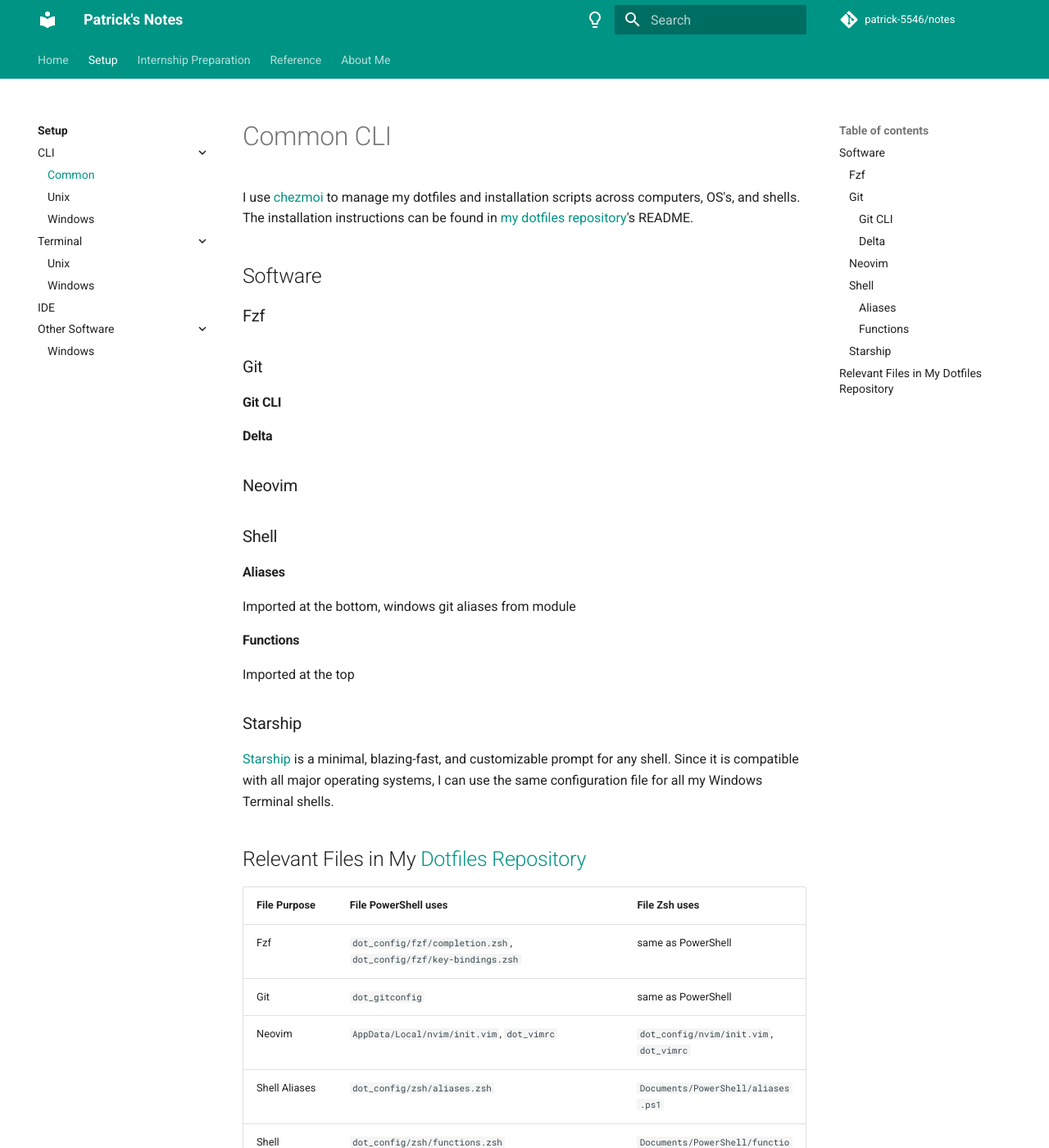
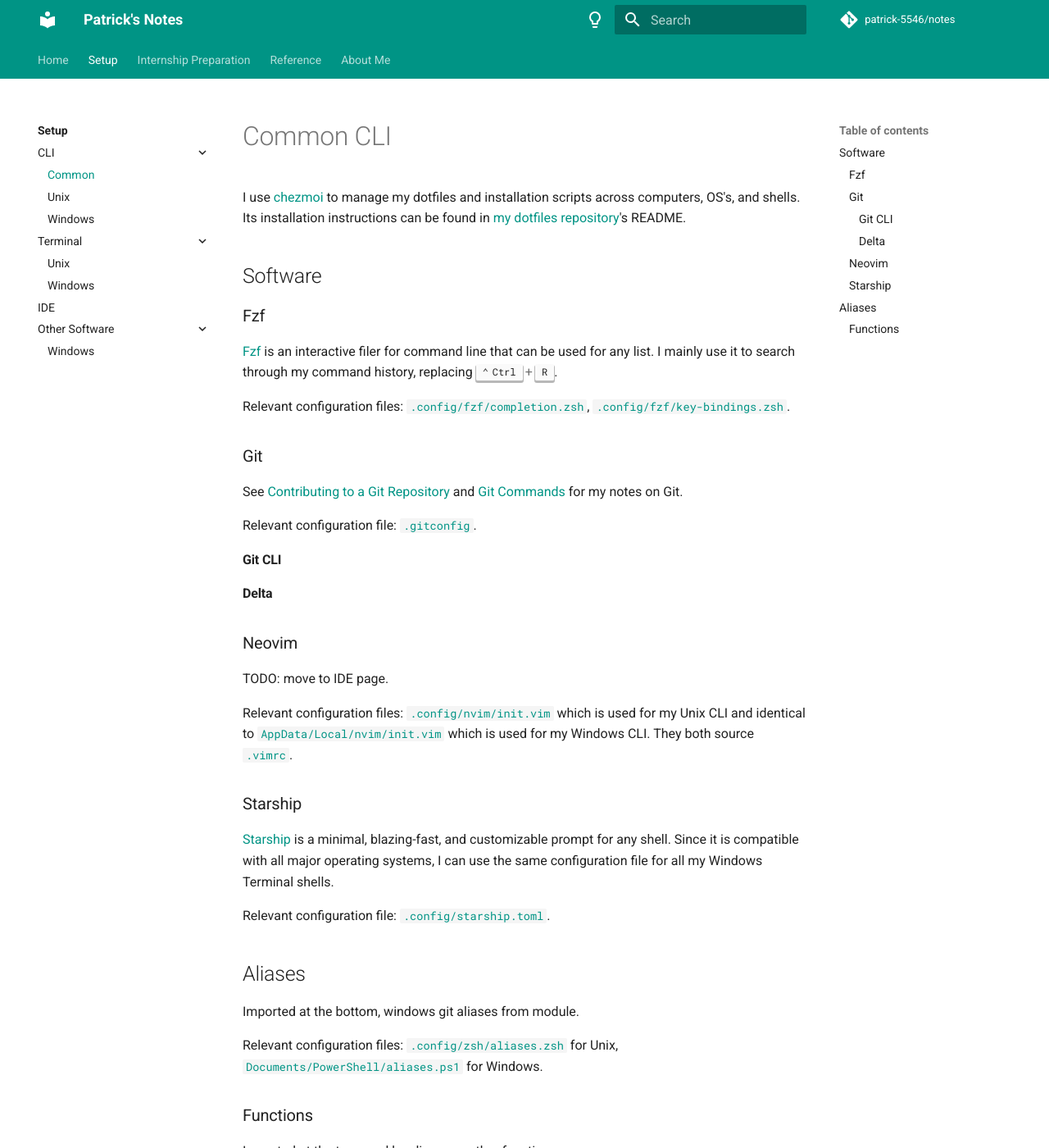
Before and after one commit to patrick-5546/notes, an MkDocs documentation site: the page built from docs/setup/cli/common-cli.md, in a window 1280 px wide and 1400 px high. Shown: the whole window at 82% size. Built offline with MkDocs 1.6.1 and Material for MkDocs 9.7.7, drawn with Linux system fonts in a browser that asks for light colours; comment, search, counter and statistics services are not loaded; some of the changed text lies outside the part shown.

Commit message:
Add relevant configuration files CLI sections

```diff
--- a/docs/setup/cli/common-cli.md
+++ b/docs/setup/cli/common-cli.md
@@ -1,13 +1,24 @@
 # Common CLI
 
 I use [chezmoi](https://github.com/twpayne/chezmoi) to manage my dotfiles and installation scripts across computers, OS's, and shells.
-The installation instructions can be found in [my dotfiles repository](https://github.com/patrick-5546/dotfiles)'s README.
+Its installation instructions can be found in [my dotfiles repository](https://github.com/patrick-5546/dotfiles)'s README.
 
 ## Software
 
 ### Fzf
 
+[Fzf](https://github.com/junegunn/fzf) is an interactive filer for command line that can be used for any list.
+I mainly use it to search through my command history, replacing ++ctrl+r++.
+
+Relevant configuration files: [`.config/fzf/completion.zsh`](https://github.com/patrick-5546/dotfiles/blob/main/dot_config/fzf/completion.zsh),
+[`.config/fzf/key-bindings.zsh`](https://github.com/patrick-5546/dotfiles/blob/main/dot_config/fzf/key-bindings.zsh).
+
 ### Git
+
+See [Contributing to a Git Repository](../../reference/git/git_contributing.md) and [Git Commands](../../reference/git/git_commands.md)
+for my notes on Git.
+
+Relevant configuration file: [`.gitconfig`](https://github.com/patrick-5546/dotfiles/blob/main/dot_gitconfig.tmpl).
 
 #### Git CLI
 
@@ -15,28 +26,30 @@
 
 ### Neovim
 
-### Shell
+TODO: move to IDE page.
 
-#### Aliases
-
-Imported at the bottom, windows git aliases from module
-
-#### Functions
-
-Imported at the top
+Relevant configuration files: [`.config/nvim/init.vim`](https://github.com/patrick-5546/dotfiles/blob/main/dot_config/nvim/init.vim)
+which is used for my Unix CLI and identical to [`AppData/Local/nvim/init.vim`](https://github.com/patrick-5546/dotfiles/blob/main/AppData/Local/nvim/init.vim)
+which is used for my Windows CLI. They both source [`.vimrc`](https://github.com/patrick-5546/dotfiles/blob/main/dot_vimrc).
 
 ### Starship
 
 [Starship](https://starship.rs) is a minimal, blazing-fast, and customizable prompt for any shell.
 Since it is compatible with all major operating systems, I can use the same configuration file for all my Windows Terminal shells.
 
-## Relevant Files in My [Dotfiles Repository](https://github.com/patrick-5546/dotfiles)
+Relevant configuration file: [`.config/starship.toml`](https://github.com/patrick-5546/dotfiles/blob/main/dot_config/starship.toml).
 
-| File Purpose | File PowerShell uses | File Zsh uses |
-| --------- | -------------------- | ------------- |
-| Fzf | `dot_config/fzf/completion.zsh`, `dot_config/fzf/key-bindings.zsh` | same as PowerShell |
-| Git | `dot_gitconfig` | same as PowerShell |
-| Neovim | `AppData/Local/nvim/init.vim`, `dot_vimrc` | `dot_config/nvim/init.vim`, `dot_vimrc` |
-| Shell Aliases | `dot_config/zsh/aliases.zsh` | `Documents/PowerShell/aliases.ps1` |
-| Shell Functions | `dot_config/zsh/functions.zsh` | `Documents/PowerShell/functions.ps1` |
-| Starship | `dot_config/starship.toml` | same as PowerShell |
+## Aliases
+
+Imported at the bottom, windows git aliases from module.
+
+Relevant configuration files: [`.config/zsh/aliases.zsh`](https://github.com/patrick-5546/dotfiles/blob/main/dot_config/zsh/aliases.zsh)
+for Unix, [`Documents/PowerShell/aliases.ps1`](https://github.com/patrick-5546/dotfiles/blob/main/Documents/PowerShell/aliases.ps1)
+for Windows.
+
+### Functions
+
+Imported at the top, used by aliases or other functions.
+
+Relevant configuration files: [`.config/zsh/functions.zsh`](https://github.com/patrick-5546/dotfiles/blob/main/dot_config/zsh/functions.zsh)
+for Unix, [`Documents/PowerShell/functions.ps1`](https://github.com/patrick-5546/dotfiles/blob/main/Documents/PowerShell/functions.ps1) for Windows.
```
Also changed, not shown: docs/setup/cli/unix-cli.md (+5 -5 lines), docs/setup/cli/windows-cli.md (+9 -4 lines), docs/setup/terminals/unix-terminal.md (+2 -2 lines).
